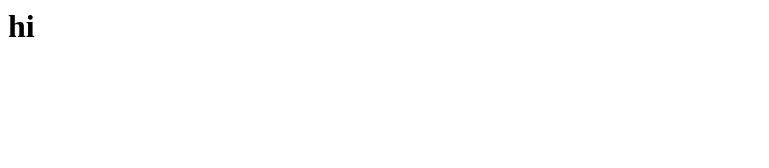
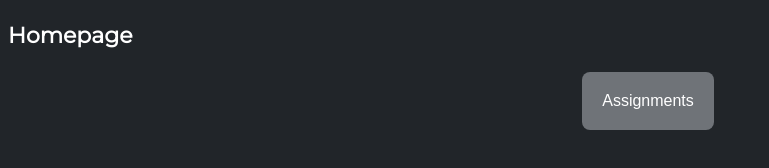
Before and after one commit to thevibinbear/thevibinbear.github.io, a plain HTML site: page index.html in a window 1280 px wide. Shown: the whole page, without its empty margins (0-769 px from the left). Drawn offline with Linux system fonts and the light colour scheme.

Commit message:
Update index.html

```diff
--- a/index.html
+++ b/index.html
@@ -1 +1,62 @@
-<h1>hi</h1>
+<!DOCTYPE html>
+<html>
+
+<head>
+  <meta charset="utf-8">
+  <meta name="viewport" content="width=device-width">
+  <link href='https://fonts.googleapis.com/css?family=Montserrat' rel='stylesheet'>
+
+  <style>
+    html, body {
+      height: 100%;
+      width: 100%;
+      background-color: #212529;
+      font-family: 'Montserrat'; font-size: 22px;
+      color: #FFFFFF
+    }
+    h3 {
+      vertical-align: top;
+      text-align: left;
+      font-family: 'Montserrat'; font-size: 22px;
+    }
+    .center {
+      text-align: center;
+    }
+    .button {
+      background-color: #6F7378;
+      border: none;
+      color: white;
+      padding: 20px;
+      text-align: center;
+      text-decoration: none;
+      display: inline-block;
+      font-size: 16px;
+      margin: 1px 2px;
+    }
+    .button3 {border-radius: 8px;}
+  </style>
+  <title>Homepage</title>
+  <h3>Homepage</h3>
+  <div class="center">
+    <button onclick="assignments()" class="button button3">Assignments</button>
+  </div>
+
+  <script>
+    function assignments() {
+      window.location.replace("/assignments.html");
+    }
+  </script>
+  <link href="style.css" rel="stylesheet" type="text/css" />
+</head>
+
+<body>
+
+
+ <!--
+  Scripts
+  -->
+  <script src="script.js"></script>
+
+</body>
+
+</html>
```
